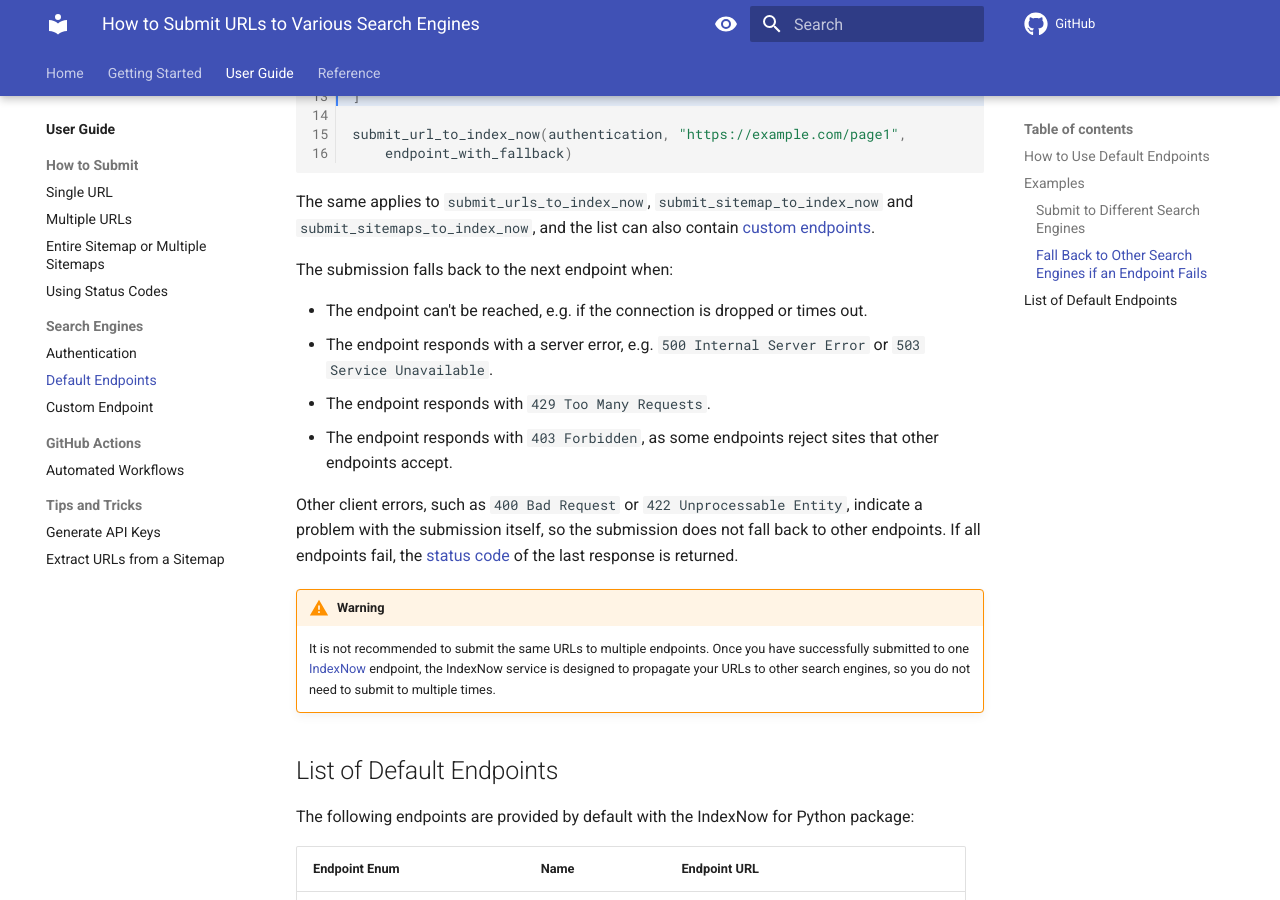
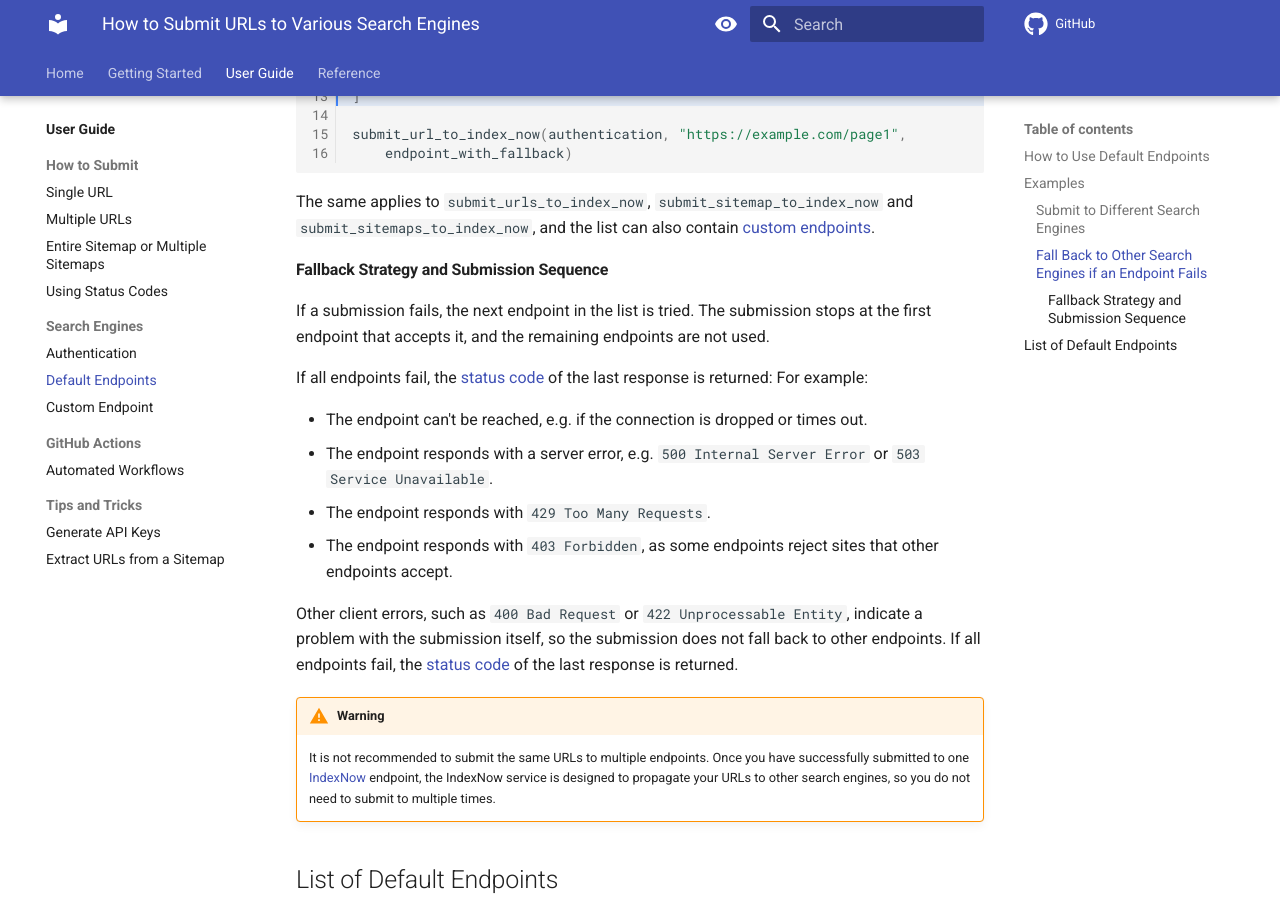
Before and after one commit to jakob-bagterp/index-now-for-python, an MkDocs documentation site: the page built from docs/user-guide/search-engines/default-endpoints.md, in a window 1280 px wide and 900 px high, scrolled down 1380 px. Built offline with MkDocs 1.6.1 and Material for MkDocs 9.7.7, drawn with Linux system fonts in a browser that asks for light colours; comment, search, counter and statistics services are not loaded.

Commit message:
Updated description of fallback sequence.

```diff
--- a/docs/user-guide/search-engines/default-endpoints.md
+++ b/docs/user-guide/search-engines/default-endpoints.md
@@ -63,7 +63,10 @@ submit_url_to_index_now(authentication, "https://example.com/page1",
 
 The same applies to `submit_urls_to_index_now`, `submit_sitemap_to_index_now` and `submit_sitemaps_to_index_now`, and the list can also contain [custom endpoints](custom-endpoint.md).
 
-The submission falls back to the next endpoint when:
+#### Fallback Strategy and Submission Sequence
+If a submission fails, the next endpoint in the list is tried. The submission stops at the first endpoint that accepts it, and the remaining endpoints are not used.
+
+If all endpoints fail, the [status code](../how-to-submit/status-codes.md) of the last response is returned: For example:
 
 * The endpoint can't be reached, e.g. if the connection is dropped or times out.
 * The endpoint responds with a server error, e.g. `500 Internal Server Error` or `503 Service Unavailable`.
```
